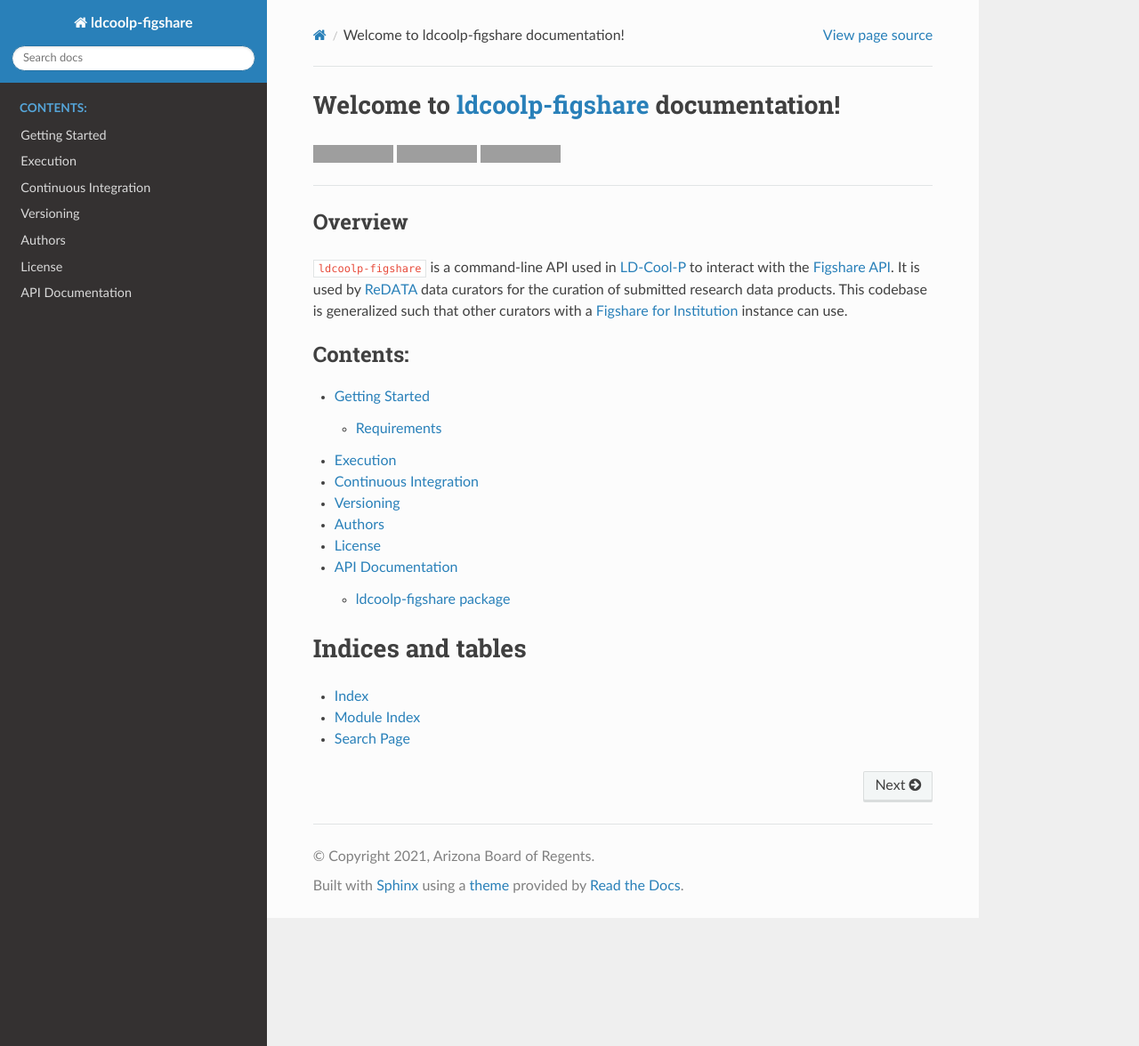
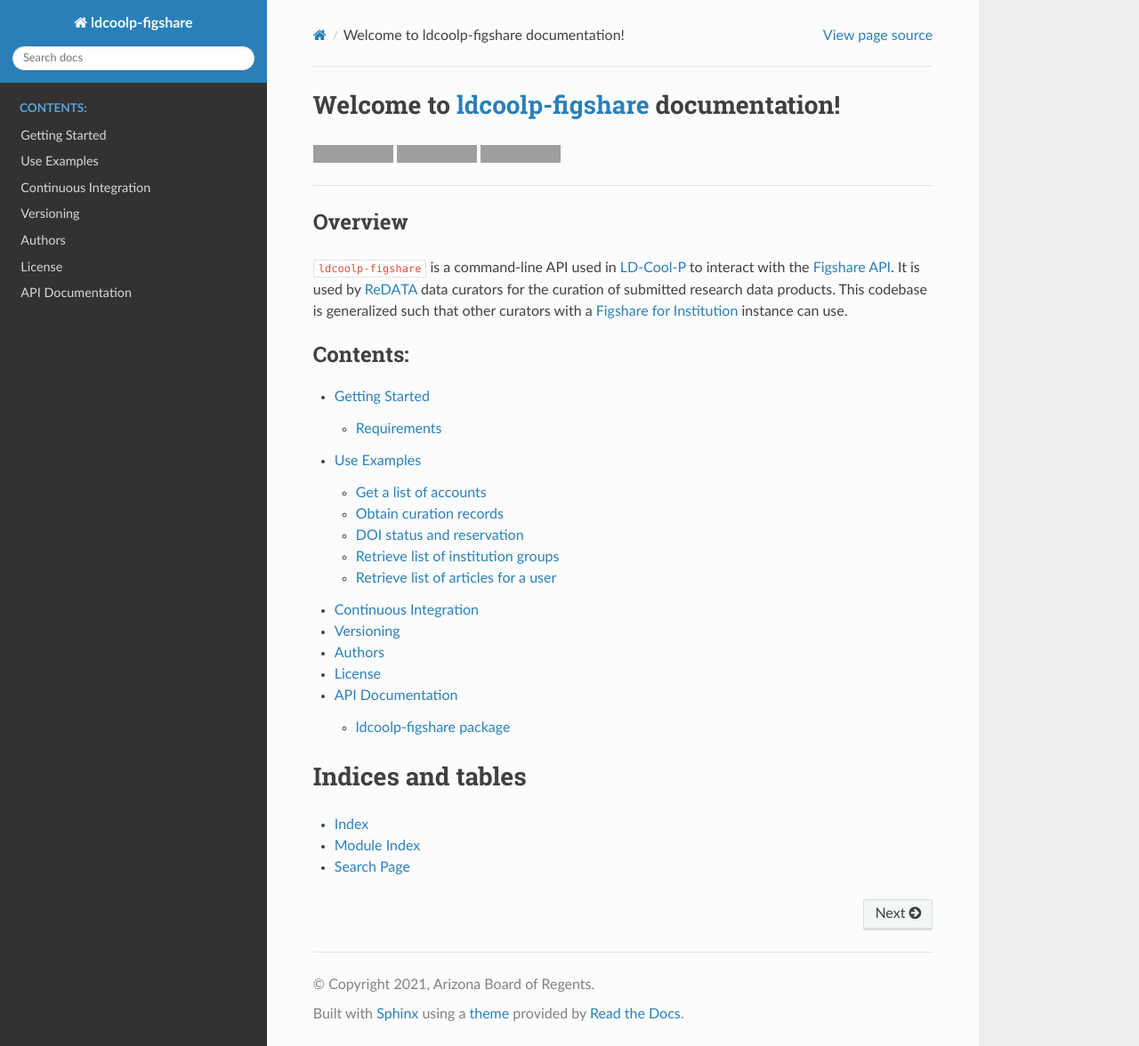
Before and after one commit to UAL-RE/ldcoolp-figshare, a Sphinx documentation site: the page built from docs/source/index.rst, in a window 1280 px wide and 1176 px high. Shown: the whole window at 89% size. Built offline with Sphinx 7.4.7 and the Read the Docs theme 2.0.0, drawn with Linux system fonts in a browser that asks for light colours; some of the changed lines change nothing that is shown; grey boxes are pictures that could not be loaded.

Commit message:
Add content for use_examples page
 - Change from execution.rst to use_examples.rst

```diff
--- a/docs/source/execution.rst
+++ /dev/null
@@ -1,4 +0,0 @@
-Execution
----------
-
-Under construction.
--- a/docs/source/index.rst
+++ b/docs/source/index.rst
@@ -24,7 +24,7 @@
    :caption: Contents:
 
    getting_started
-   execution
+   use_examples
    ci
    versioning
    authors
--- /dev/null
+++ b/docs/source/use_examples.rst
@@ -0,0 +1,96 @@
+Use Examples
+------------
+
+The primary class/object that is used for all interactions with the Figshare API is
+:doc:`FigshareInstituteAdmin </ldcoolp_figshare>`. Below are for how to use
+this API:
+
+.. code-block:: python
+
+    from ldcoolp_figshare import FigshareInstituteAdmin
+
+    token = "***ENTER YOUR API KEY ***"
+    stage = False  # Set to False (True) for production (stage) instance
+
+    fs_admin = FigshareInstituteAdmin(token=token, stage=stage)
+
+
+There are several methods available with ``FigshareInstituteAdmin``.
+We refer users to the full API documentation for more details.
+Below we provide some examples to get users started.
+
+Get a list of accounts
+~~~~~~~~~~~~~~~~~~~~~~
+To retrieve a list of accounts for an institution:
+
+.. code-block:: python
+
+    fs_admin.get_account_list()
+
+Note that this provides you with the ``account_id`` of a user
+
+
+Obtain curation records
+~~~~~~~~~~~~~~~~~~~~~~~
+To retrieve a full list of curation records (of any state) for an institution:
+
+.. code-block:: python
+
+    curation_df = fs_admin.get_curation_list()
+
+If you wish to retrieve all curation records for a specific item/deposit,
+then provide the ``article_id``:
+
+.. code-block:: python
+
+    article_id = 12345678
+    article_curation_df = fs_admin.get_curation_list(article_id)
+
+
+To obtain more information about a specific curation record:
+
+.. code-block:: python
+
+    curation_id = 1234567
+    details_dict = fs_admin.get_curation_details(curation_id)
+
+
+DOI status and reservation
+~~~~~~~~~~~~~~~~~~~~~~~~~~
+
+To check if a DOI is reserved for an item/deposit:
+
+.. code-block:: python
+
+    article_id = 12345678
+    check, DOI_string = fs_admin.doi_check(article_id)
+
+
+Here, ``check`` will either be ``False`` (no DOI) or ``True``.
+
+Alternatively, you can reserve a DOI if it hasn't been done so.
+This will provide an prompt before performing the task.
+**Note: This step is irreversible!**
+
+.. code-block:: python
+
+    article_id = 12345678
+    check, DOI_string = fs_admin.reserve_doi(article_id)
+
+
+Retrieve list of institution groups
+~~~~~~~~~~~~~~~~~~~~~~~~~~~~~~~~~~~
+
+.. code-block:: python
+
+    group_df = fs_admin.get_groups()
+
+
+
+Retrieve list of articles for a user
+~~~~~~~~~~~~~~~~~~~~~~~~~~~~~~~~~~~~
+
+.. code-block:: python
+
+    account_id = 98765432
+    article_df = fs_admin.get_user_articles(account_id)
```
